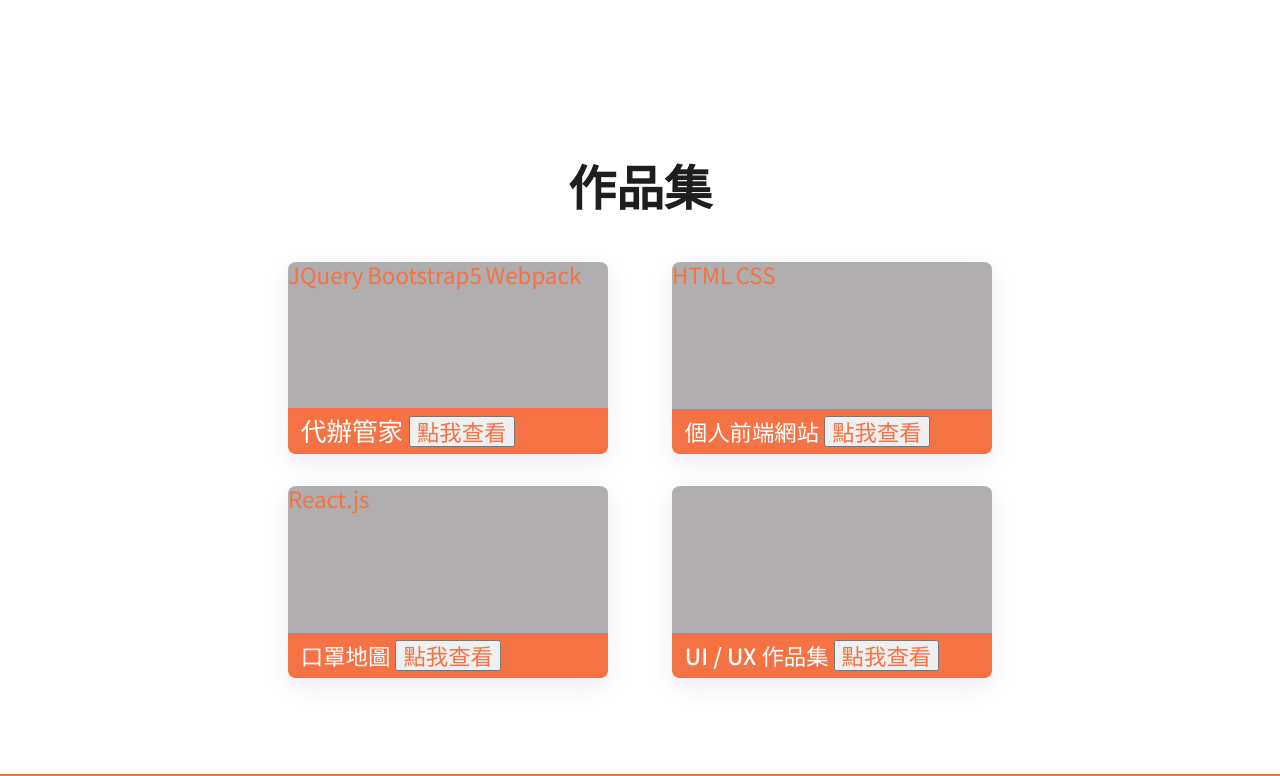
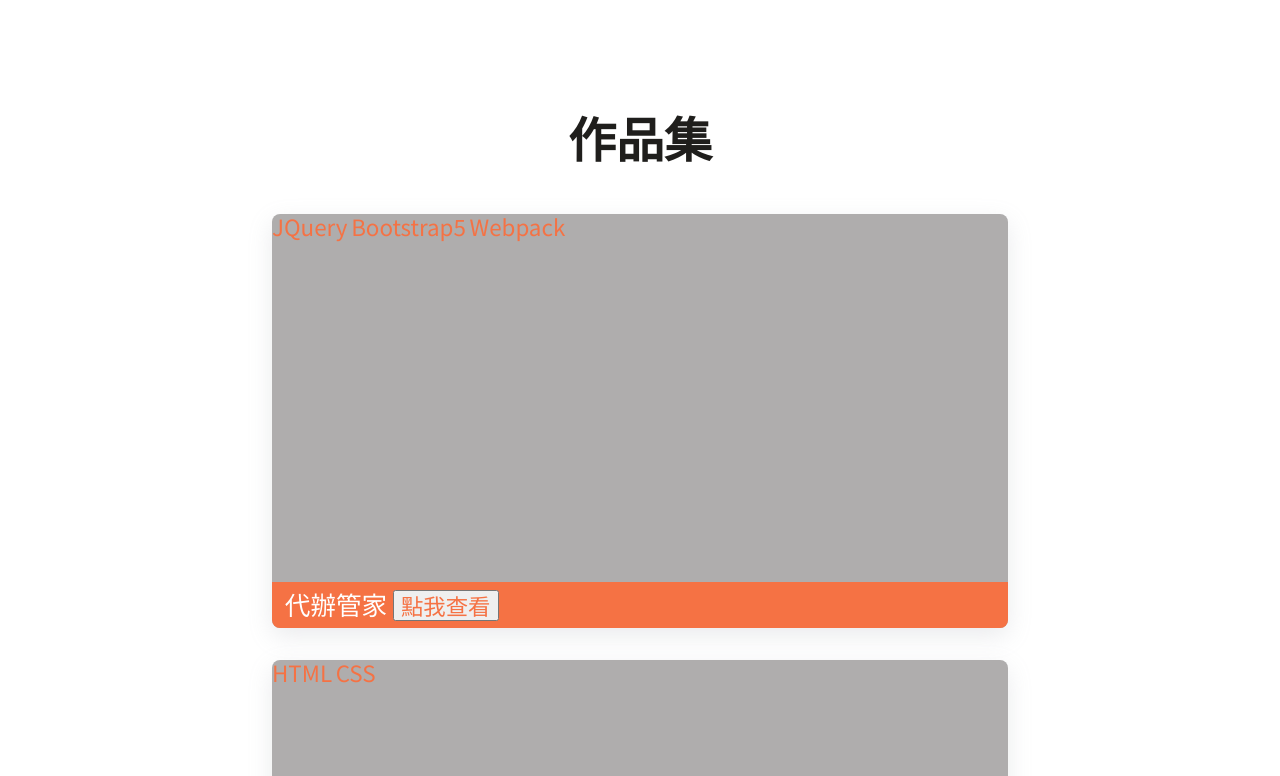
Before and after one commit to GuanYu914/profile-landing-page, a website: page src/index.html in a window 1280 px wide. Shown: the part 2230-3006 px from the top of the page. Drawn offline with nearby package versions, Linux system fonts and the light colour scheme.

Commit message:
remove flex lauout on side-projects on screen width larger than 768px

```diff
--- a/src/rwd.css
+++ b/src/rwd.css
@@ -204,38 +204,22 @@
   }
 
   /* side-projects */
-  /* 使用 flex 排版，讓每個 side-projects frame 可以兩兩並排顯示 */
-  /* 控制 side-project 的 frame 寬度 */
-  .side-projects__frame,
+  /* 控制 side-project 的 frame 寬度 & 高度*/
+  /* 每個寬高比保持 16:9 */
+  .side-projects__frame {
+    margin: 0 auto 2rem !important;
+    width: 46rem !important;
+    height: calc(46rem * 9 / 16) !important;
+  }
+
   .side-projects__frame__name {
-    width: 20rem !important;
+    width: 46rem !important;
   }
 
   .side-projects {
     max-width: 48rem;
-    display: flex;
-    flex-wrap: wrap;
     margin-left: auto;
     margin-right: auto;
-    justify-content: space-around;
-  }
-
-  .side-projects__title  {
-    width: 100%;
-  }
-
-  .side-projects__frame {
-    margin: 0 !important;
-  }
-
-  /* n+4 由來
-  frame 從 3 開始，以此往後每一個都套用規則，但因為 .side-project
-  底下還有一個 p 標籤，所以加上它的偏移量，故 n + 3 + 1 等於
-  n + 4
-  */
-  .side-projects >
-  .side-projects__frame:nth-child(n+4) {
-    margin-top: 2rem !important;
   }
 }
 
```
